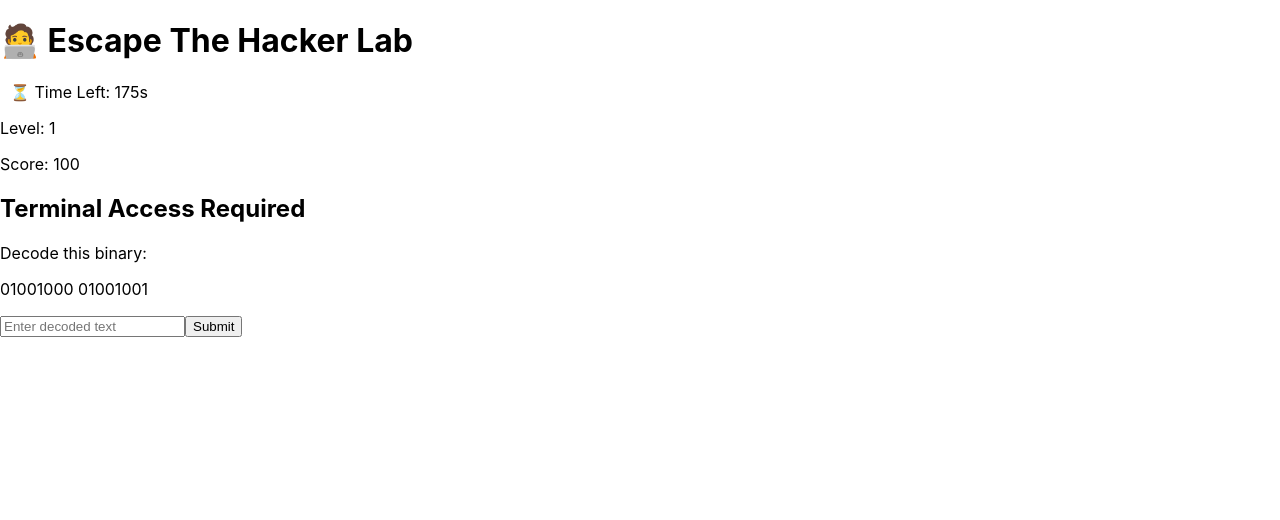
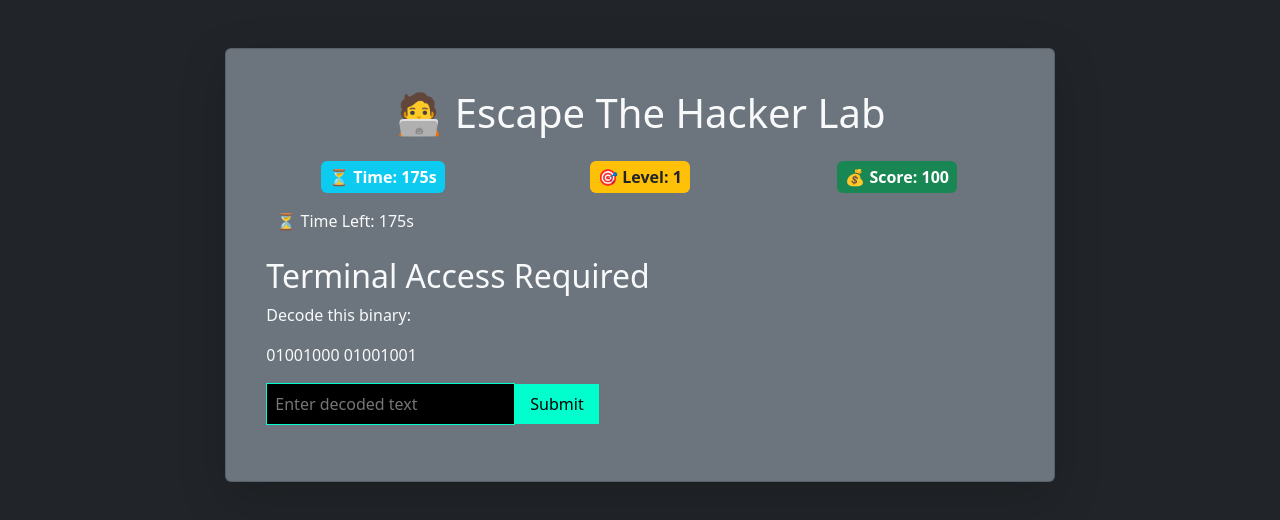
Before and after one commit to saisravanthikondaviti-web/reactproject, a React (Create React App) app: page / in a window 1280 px wide. Shown: the top 520 px of the page. Built offline with nearby package versions, Linux system fonts and the light colour scheme.

Commit message:
commit tweleve

```diff
--- a/package.json
+++ b/package.json
@@ -7,7 +7,9 @@
     "@testing-library/jest-dom": "^6.9.1",
     "@testing-library/react": "^16.3.2",
     "@testing-library/user-event": "^13.5.0",
+    "bootstrap": "^5.3.8",
     "react": "^19.2.4",
+    "react-bootstrap": "^2.10.10",
     "react-dom": "^19.2.4",
     "react-scripts": "5.0.1",
     "web-vitals": "^2.1.4"
--- a/src/App.css
+++ b/src/App.css
@@ -1,50 +1,122 @@
-.final-screen {
-  height: 100vh;
-  background: #050a18;
-  display: flex;
-  justify-content: center;
-  align-items: center;
+/* .App {
+  text-align: center;
 }
 
-.final-card {
-  background: rgba(0,255,247,0.05);
-  border: 1px solid rgba(0,255,247,0.3);
-  padding: 60px;
-  text-align: center;
-  backdrop-filter: blur(20px);
-  box-shadow: 0 0 40px rgba(0,255,247,0.3);
+.App-logo {
+  height: 40vmin;
+  pointer-events: none;
 }
 
-.final-card h1 {
-  font-size: 2.5rem;
-  color: #00fff7;
-  text-shadow: 0 0 20px #00fff7;
+@media (prefers-reduced-motion: no-preference) {
+  .App-logo {
+    animation: App-logo-spin infinite 20s linear;
+  }
 }
 
-.final-stats {
-  margin: 30px 0;
-  font-size: 1.2rem;
+.App-header {
+  background-color: #282c34;
+  min-height: 100vh;
+  display: flex;
+  flex-direction: column;
+  align-items: center;
+  justify-content: center;
+  font-size: calc(10px + 2vmin);
+  color: white;
 }
 
-.final-card button {
-  padding: 12px 30px;
-  background: #00fff7;
+.App-link {
+  color: #61dafb;
+}
+
+@keyframes App-logo-spin {
+  from {
+    transform: rotate(0deg);
+  }
+  to {
+    transform: rotate(360deg);
+  }
+} */
+
+body {
+  margin: 0;
+  background-color: #0f172a;
+  color: #00ffcc;
+  font-family: "Courier New", monospace;
+  text-align: center;
+}
+
+.container {
+  padding: 40px;
+}
+
+input {
+  padding: 8px;
+  margin: 10px;
+  background: black;
+  color: #00ffcc;
+  border: 1px solid #00ffcc;
+}
+
+button {
+  padding: 8px 15px;
+  background: #00ffcc;
   border: none;
   cursor: pointer;
-  font-weight: bold;
+  margin-left: 10px;
+}
+
+button:hover {
+  background: #00ccaa;
+}
+
+.grid {
+  display: grid;
+  grid-template-columns: repeat(3, 80px);
+  gap: 10px;
+  justify-content: center;
+  margin: 20px 0;
+}
+
+.box {
+  width: 80px;
+  height: 80px;
+  background: #111;
+  border: 2px solid #00ffcc;
+  cursor: pointer;
   transition: 0.3s;
 }
 
-.final-card button:hover {
-  box-shadow: 0 0 20px #00fff7;
+.box:hover {
+  background: #003333;
 }
 
-.glitch {
-  animation: glitch 1s infinite;
+.box.active {
+  background: #00ffcc;
 }
 
-@keyframes glitch {
-  0% { text-shadow: 2px 0 red, -2px 0 blue; }
-  50% { text-shadow: -2px 0 red, 2px 0 blue; }
-  100% { text-shadow: 2px 0 red, -2px 0 blue; }
+.color-grid {
+  display: grid;
+  grid-template-columns: repeat(2, 100px);
+  gap: 15px;
+  justify-content: center;
+  margin-top: 20px;
 }
+
+.color-box {
+  width: 100px;
+  height: 100px;
+  cursor: pointer;
+  border-radius: 10px;
+  opacity: 0.7;
+  transition: 0.3s;
+}
+
+.color-box.active {
+  opacity: 1;
+  transform: scale(1.1);
+}
+
+.red { background: red; }
+.blue { background: blue; }
+.green { background: green; }
+.yellow { background: gold; }
--- a/src/App.js
+++ b/src/App.js
@@ -32,13 +32,13 @@ import PuzzleThree from "./components/PuzzleThree";
 import PuzzleFour from "./components/PuzzleFour";
 import PuzzleFive from "./components/PuzzleFive";
 
+import { Container, Row, Col, Card, Badge } from "react-bootstrap";
+
 function App() {
   const [level, setLevel] = useState(1);
   const [score, setScore] = useState(100);
   const [timeLeft, setTimeLeft] = useState(180);
   const [gameOver, setGameOver] = useState(false);
-  const [gameFinished, setGameFinished] = useState(false);
-  const [startTime] = useState(Date.now());
 
   useEffect(() => {
     if (timeLeft <= 0) {
@@ -46,12 +46,11 @@ function App() {
     }
   }, [timeLeft]);
 
-  // 🔥 FIXED LOGIC HERE
   const nextLevel = () => {
-    if (level < 5) {
+    if (level === 5) {
+      setGameOver(true);
+    } else {
       setLevel((prev) => prev + 1);
-    } else {
-      setGameFinished(true); // STOP at Level 5
     }
   };
 
@@ -59,67 +58,80 @@ function App() {
     setScore((prev) => prev - 10);
   };
 
-  // 💀 GAME OVER SCREEN
   if (gameOver) {
     return (
-      <div className="container">
-        <h1>💀 SYSTEM LOCKED</h1>
-        <h2>Your Score: {score}</h2>
-      </div>
-    );
-  }
-
-  // 🏆 FINAL SUCCESS SCREEN
-  if (gameFinished) {
-    const finalTime = Math.floor((Date.now() - startTime) / 1000);
-
-    return (
-      <div className="final-screen">
-        <div className="final-card">
-          <h1 className="glitch">ACCESS GRANTED</h1>
-
-          <div className="final-stats">
-            <p>🏆 Total Score: {score}</p>
-            <p>⏳ Final Time: {finalTime}s</p>
-          </div>
-
-          <button onClick={() => window.location.reload()}>
-            Restart Mission
-          </button>
-        </div>
-      </div>
+      <Container fluid className="vh-100 d-flex justify-content-center align-items-center bg-dark">
+        <Card className="text-center shadow-lg p-4" style={{ width: "30rem" }}>
+          <Card.Body>
+            <h1 className="text-danger">🎉 Mission Complete</h1>
+            <h3 className="mt-3">Final Score</h3>
+            <Badge bg="success" className="fs-4 p-3">
+              {score}
+            </Badge>
+          </Card.Body>
+        </Card>
+      </Container>
     );
   }
 
   return (
-    <div className="container">
-      <h1>🧑‍💻 Escape The Hacker Lab</h1>
+    <Container fluid className="bg-dark text-light min-vh-100 py-5">
+      <Row className="justify-content-center">
+        <Col md={8}>
+          <Card className="shadow-lg p-4 bg-secondary text-light">
+            <Card.Body>
 
+              {/* Header */}
+              <h1 className="text-center mb-4">
+                🧑‍💻 Escape The Hacker Lab
+              </h1>
+
+              {/* Status Bar */}
+              <Row className="mb-3 text-center">
+                <Col>
+                  <Badge bg="info" className="p-2 fs-6">
+                    ⏳ Time: {timeLeft}s
+                  </Badge>
+                </Col>
+                <Col>
+                  <Badge bg="warning" className="p-2 fs-6 text-dark">
+                    🎯 Level: {level}
+                  </Badge>
+                </Col>
+                <Col>
+                  <Badge bg="success" className="p-2 fs-6">
+                    💰 Score: {score}
+                  </Badge>
+                </Col>
+              </Row>
+
+              {/* Timer */}
               <Timer timeLeft={timeLeft} setTimeLeft={setTimeLeft} />
 
-      <p>Level: {level}</p>
-      <p>Score: {score}</p>
-
+              {/* Puzzle Area */}
+              <div className="mt-4">
                 {level === 1 && (
                   <PuzzleOne onSuccess={nextLevel} onFail={reduceScore} />
                 )}
-
                 {level === 2 && (
                   <PuzzleTwo onSuccess={nextLevel} onFail={reduceScore} />
                 )}
-
                 {level === 3 && (
                   <PuzzleThree onSuccess={nextLevel} onFail={reduceScore} />
                 )}
-
                 {level === 4 && (
                   <PuzzleFour onSuccess={nextLevel} onFail={reduceScore} />
                 )}
-
                 {level === 5 && (
                   <PuzzleFive onSuccess={nextLevel} onFail={reduceScore} />
                 )}
               </div>
+
+            </Card.Body>
+          </Card>
+        </Col>
+      </Row>
+    </Container>
   );
 }
 
--- a/src/index.js
+++ b/src/index.js
@@ -3,6 +3,8 @@ import ReactDOM from 'react-dom/client';
 import './index.css';
 import App from './App';
 import reportWebVitals from './reportWebVitals';
+import 'bootstrap/dist/css/bootstrap.min.css';
+
 
 const root = ReactDOM.createRoot(document.getElementById('root'));
 root.render(
```
Also changed, not shown: 1 other file (tests, documents, lock files or other folders). Lines whose indentation alone changed are shown as unchanged.
